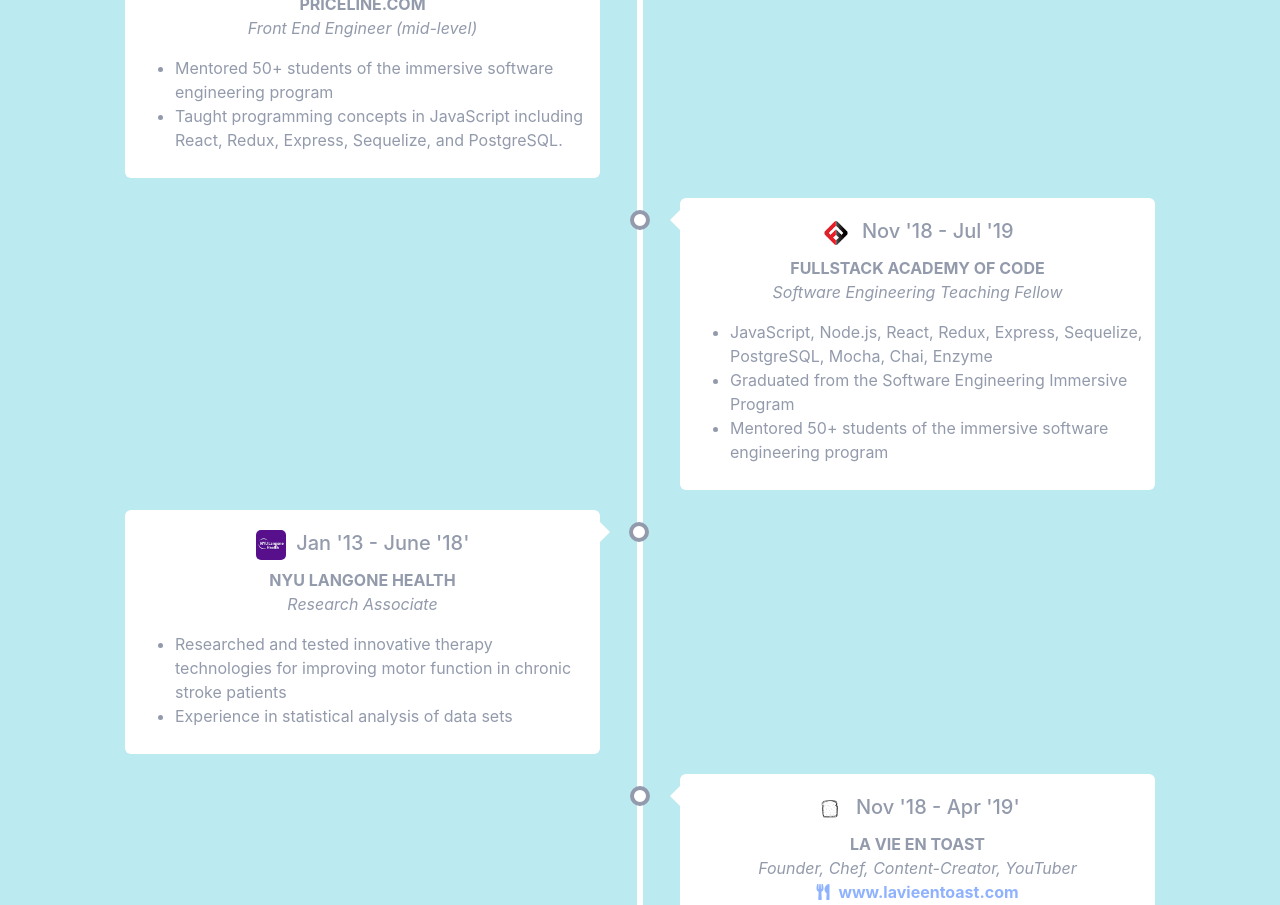
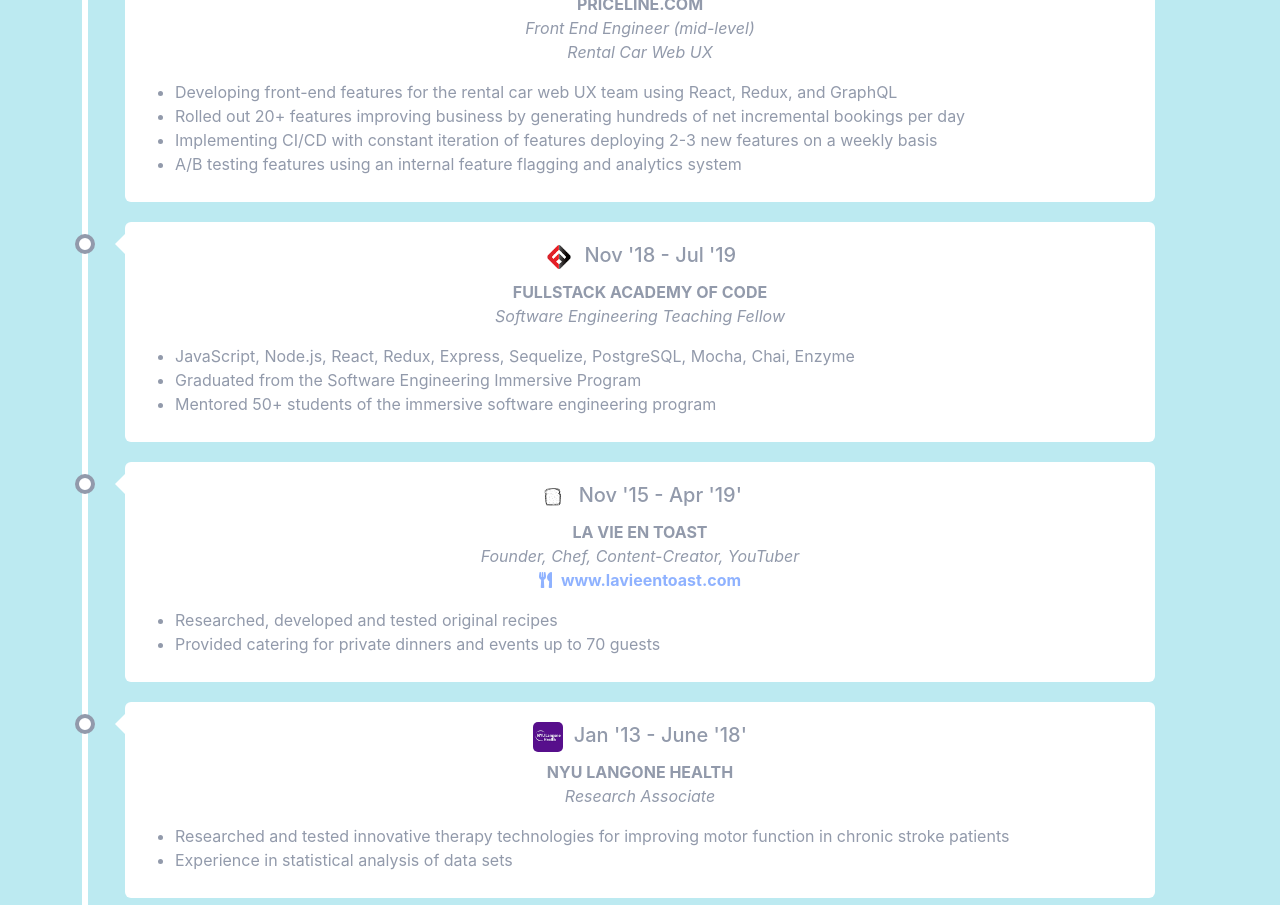
Before and after one commit to alvinjtang/personal-site, a website with bundled scripts: page index.html in a window 1280 px wide. Shown: the part 4748-5653 px from the top of the page. Built offline with nearby package versions, Linux system fonts and the light colour scheme.

Commit message:
fixed Priceine bullet points and updated timeline alignment

```diff
--- a/css/timeline.css
+++ b/css/timeline.css
@@ -13,7 +13,7 @@
   background-color: white;
   top: 0;
   bottom: 0;
-  left: 50%;
+  left: 0;
   margin-left: -3px;
 }
 
@@ -26,7 +26,7 @@
   padding: 10px 40px;
   position: relative;
   background-color: inherit;
-  width: 50%;
+  /* width: 50%; */
 }
 
 /* The circles on the timeline */
@@ -50,7 +50,7 @@
 
 /* Place the container to the right */
 .timeline-right {
-  left: 50%;
+  /* left: 50%; */
 }
 
 /* Add arrows to the left container (pointing right) */
--- a/index.html
+++ b/index.html
@@ -478,17 +478,21 @@
         <div class="row">
           <div class="col-sm-12 text-center" style="color: #929aab">
             <div class="timeline">
-              <div class="timeline-container timeline-left">
+              <div class="timeline-container timeline-right">
                 <div class="timeline-content">
-                  <h5><img class='timeline-icon' src="./img/icons/priceline-logo.gif" />&nbsp&nbspApr '19 - Jul '19</h5>
+                  <h5><img class='timeline-icon' src="./img/icons/priceline-logo.gif" />&nbsp&nbspApr '19 - Current</h5>
                   <div>
                     <p><strong>PRICELINE.COM</strong>
                       <br />
                         <em>Front End Engineer (mid-level)</em>
                       <br />
+                        <em>Rental Car Web UX</em>
+                      <br />
                       <ul>
-                        <li>Mentored 50+ students of the immersive software engineering program</li>
-                        <li>Taught programming concepts in JavaScript including React, Redux, Express, Sequelize, and PostgreSQL.</li>
+                        <li>Developing front-end features for the rental car web UX team using React, Redux, and GraphQL</li>
+                        <li>Rolled out 20+ features improving business by generating hundreds of net incremental bookings per day</li>
+                        <li>Implementing CI/CD with constant iteration of features deploying 2-3 new features on a weekly basis</li>
+                        <li>A/B testing features using an internal feature flagging and analytics system</li>
                       </ul>
                     </p>
                     </div>
@@ -511,25 +515,9 @@
                   </div>
                 </div>
               </div>
-              <div class="timeline-container timeline-left">
-                <div class="timeline-content">
-                  <h5><img class='timeline-icon' src="./img/icons/NYULangoneHealth.png" />&nbsp&nbspJan '13 - June '18'</h5>
-                  <div>
-                    <p><strong>NYU LANGONE HEALTH</strong>
-                      <br />
-                      <em>Research Associate</em>
-                      <br />
-                      <ul>
-                        <li>Researched and tested innovative therapy technologies for improving motor function in chronic stroke patients</li>
-                        <li>Experience in statistical analysis of data sets</li>
-                      </ul>
-                    </p>
-                  </div>
-                </div>
-              </div>
               <div class="timeline-container timeline-right">
                 <div class="timeline-content">
-                  <h5><img class='timeline-icon' src="./img/icons/lavieentoast.png" />&nbsp&nbspNov '18 - Apr '19'</h5>
+                  <h5><img class='timeline-icon' src="./img/icons/lavieentoast.png" />&nbsp&nbspNov '15 - Apr '19'</h5>
                   <div>
                     <p><strong>LA VIE EN TOAST</strong>
                       <br />
@@ -548,7 +536,23 @@
                   </div>
                 </div>
               </div>
-              <div class="timeline-container timeline-left">
+              <div class="timeline-container timeline-right">
+                <div class="timeline-content">
+                  <h5><img class='timeline-icon' src="./img/icons/NYULangoneHealth.png" />&nbsp&nbspJan '13 - June '18'</h5>
+                  <div>
+                    <p><strong>NYU LANGONE HEALTH</strong>
+                      <br />
+                      <em>Research Associate</em>
+                      <br />
+                      <ul>
+                        <li>Researched and tested innovative therapy technologies for improving motor function in chronic stroke patients</li>
+                        <li>Experience in statistical analysis of data sets</li>
+                      </ul>
+                    </p>
+                  </div>
+                </div>
+              </div>
+              <div class="timeline-container timeline-right">
                 <div class="timeline-content">
                   <h5><img class='timeline-icon' src="./img/icons/gators.png" />&nbsp&nbspMay '13</h5>
                   <div>
```
Lines whose indentation alone changed are shown as unchanged.
